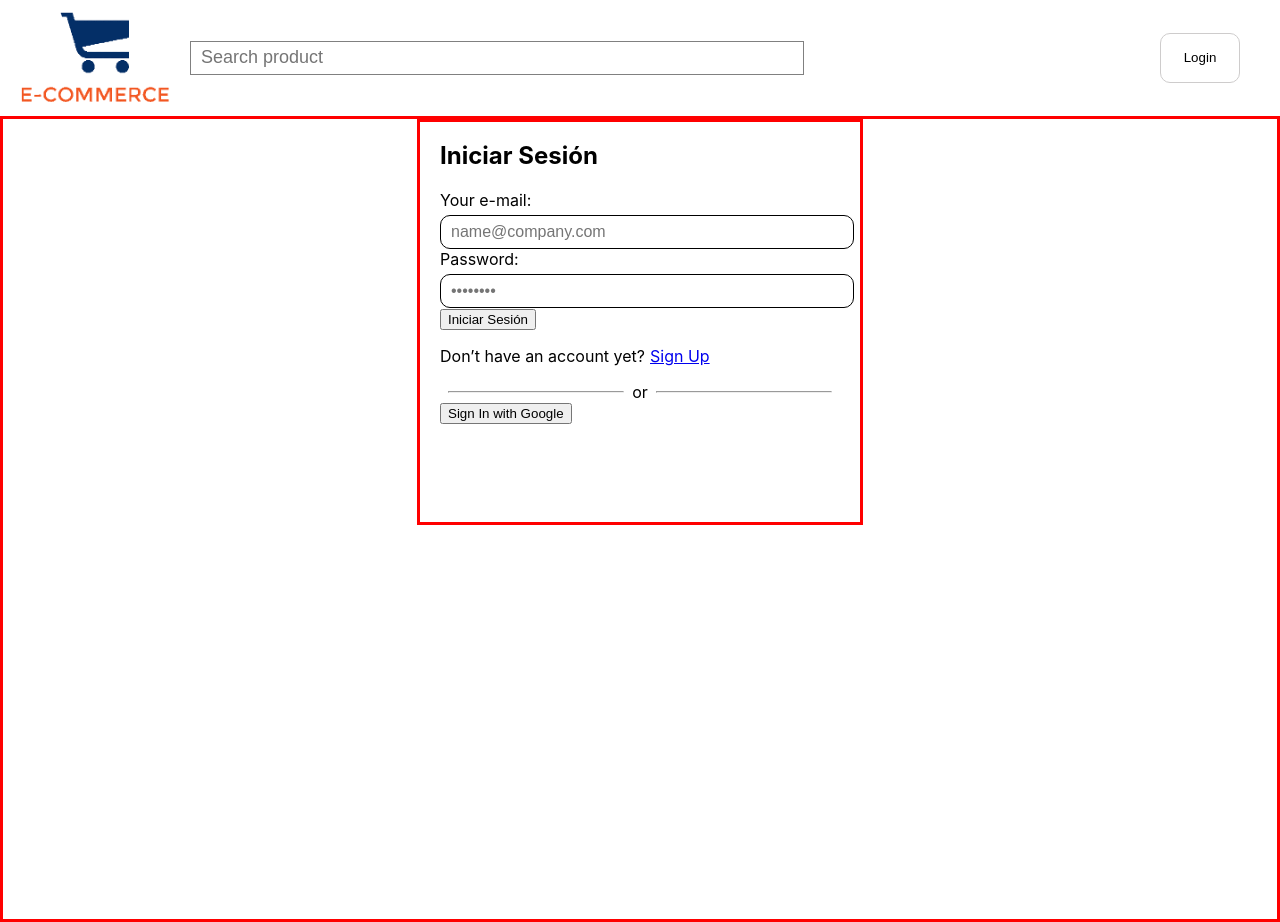
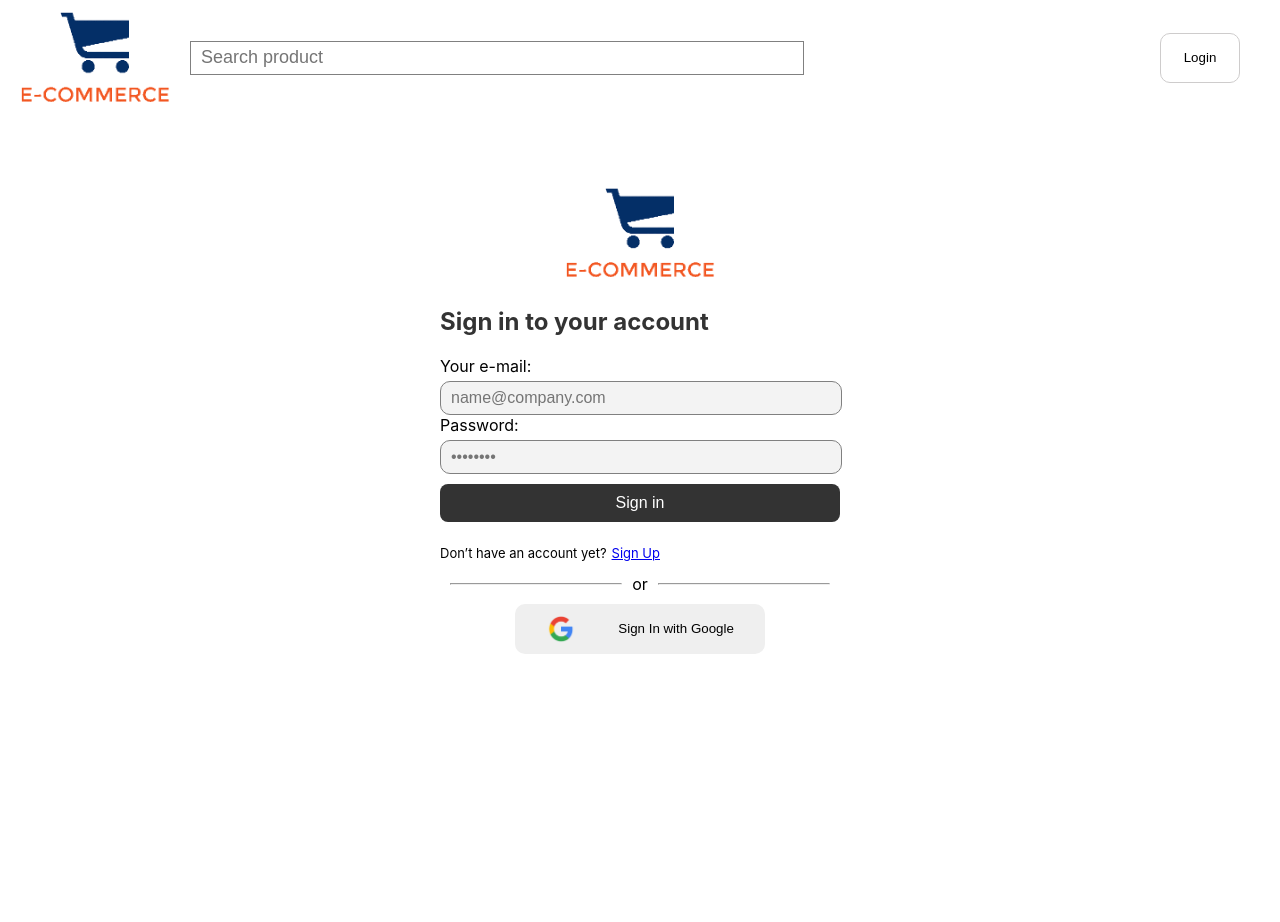
Before and after one commit to Facu-J-Boy/E-commerce, a React (Create React App) app: page /login in a window 1280 px wide. Built offline with nearby package versions, Linux system fonts and the light colour scheme; no server answers.

Commit message:
feat: form styles finish

```diff
--- a/src/components/LoginWhitEmail/LoginWhitEmail.tsx
+++ b/src/components/LoginWhitEmail/LoginWhitEmail.tsx
@@ -27,40 +27,53 @@ const LoginWhitEmail: React.FC = (): JSX.Element => {
     <div className={styles.formContainer}>
       <div className={styles.form}>
         {loading === true ? <p>loading...</p> : null}
-        <h2>Iniciar Sesión</h2>
+        <div className={styles.logo}>
+          <img
+            style={{ width: '150px' }}
+            src='logo_e-commerce.png'
+            alt='E-commerce'
+          />
+        </div>
+        <h2 style={{ color: '#333' }}> Sign in to your account</h2>
         <form onSubmit={handleSubmit(onSubmit)}>
-          <>
-            <label className={styles.label}>Your e-mail:</label>
+          <label>Your e-mail:</label>
           <input
-              className={styles.input}
             type='email'
             placeholder='name@company.com'
             {...register('email')}
           />
-          </>
           <br />
-          <>
-            <label className={styles.label}>Password:</label>
+          <label>Password:</label>
           <input
-              className={styles.input}
             type='password'
             placeholder='••••••••'
             {...register('password')}
           />
-          </>
           <br />
-          <button type='submit'>Iniciar Sesión</button>
+          <button className={styles.submit} type='submit'>
+            Sign in
+          </button>
         </form>
         <div className={styles.signUp}>
           <p>Don’t have an account yet? </p>
-          <Link to='/signUp'>Sign Up</Link>
+          <Link style={{ fontSize: 'small' }} to='/signUp'>
+            Sign Up
+          </Link>
         </div>
         <div className={styles.flexItemsCenter}>
           <hr />
           <span>or</span>
           <hr />
         </div>
+        <div
+          style={{
+            display: 'flex',
+            flexDirection: 'column',
+            alignItems: 'center'
+          }}
+        >
           <LoginWithGoogle />
+        </div>
       </div>
     </div>
   );
--- a/src/components/LoginWhitEmail/LoginWithEmail.module.css
+++ b/src/components/LoginWhitEmail/LoginWithEmail.module.css
@@ -1,29 +1,53 @@
 .formContainer {
-  border: solid red;
   display: flex;
   justify-content: center;
   height: 100vh;
 }
 
 .form {
-  border: solid red;
+  margin-top: 50px;
+  border-radius: 20px;
   width: 400px;
-  height: 400px;
-  padding: 0px 20px 0px 20px;
+  height: 550px;
+  padding: 0px 30px;
+  background-color: rgba(255, 255, 255, 0.925);
 }
 
-.label {
+.logo {
+  display: flex;
+  justify-content: center;
+  margin-top: 10px;
+  padding: 10px;
+}
+
+.form label {
   display: block;
 }
 
-.input {
-  width: 100%;
+.form input {
+  width: 97%;
   height: 30px;
   font-size: medium;
   padding-left: 10px;
   border-radius: 10px;
-  border: solid 1px;
+  border: solid 1px grey;
   margin-top: 5px;
+  background-color: rgb(243, 243, 243);
+}
+
+.submit {
+  width: 100%;
+  color: white;
+  background-color: #333;
+  border: none;
+  outline: none;
+  font-weight: medium;
+  border-radius: 8px;
+  font-size: 1rem;
+  padding: 10px 20px;
+  text-align: center;
+  margin: 10px 0px;
+  cursor: pointer;
 }
 
 .signUp {
@@ -33,6 +57,7 @@
 
 .signUp p {
   margin-right: 5px;
+  font-size: small;
 }
 
 .flexItemsCenter {
@@ -42,5 +67,5 @@
 
 .flexItemsCenter hr {
   flex-grow: 1;
-  margin: 0px 8px 0px 8px;
+  margin: 0px 10px 0px 10px;
 }
--- /dev/null
+++ b/src/components/LoginWithGoogle/LoginWithGoogle.module.css
@@ -0,0 +1,15 @@
+.LogInGoogle {
+  display: flex;
+  width: 250px;
+  margin: 10px;
+  align-items: center;
+  justify-content: space-around;
+  padding: 10px;
+  border-radius: 10px;
+  border: none;
+  cursor: pointer;
+}
+
+.LogInGoogle:hover {
+  background-color: #e0dfdf;
+}
--- a/src/components/LoginWithGoogle/LoginWithGoogle.tsx
+++ b/src/components/LoginWithGoogle/LoginWithGoogle.tsx
@@ -1,8 +1,10 @@
 import { getRedirectResult, signInWithRedirect } from 'firebase/auth';
 import React from 'react';
 import { auth, provider } from '../../Firebase';
+import logo from './google-logo.png';
+import styles from './LoginWithGoogle.module.css';
 
-const LoginWithGoogle = () => {
+const LoginWithGoogle: React.FC = (): JSX.Element => {
   const handleSignInWithGoogle = async () => {
     try {
       await signInWithRedirect(auth, provider);
@@ -13,7 +15,10 @@ const LoginWithGoogle = () => {
   };
   return (
     <div>
-      <button onClick={handleSignInWithGoogle}>Sign In with Google</button>
+      <button className={styles.LogInGoogle} onClick={handleSignInWithGoogle}>
+        <img style={{ width: '30px', height: '30px' }} src={logo} alt='' />
+        Sign In with Google
+      </button>
     </div>
   );
 };
```
Also changed, not shown: src/components/LoginWithGoogle/google-logo.png (added). Lines whose indentation alone changed are shown as unchanged.
